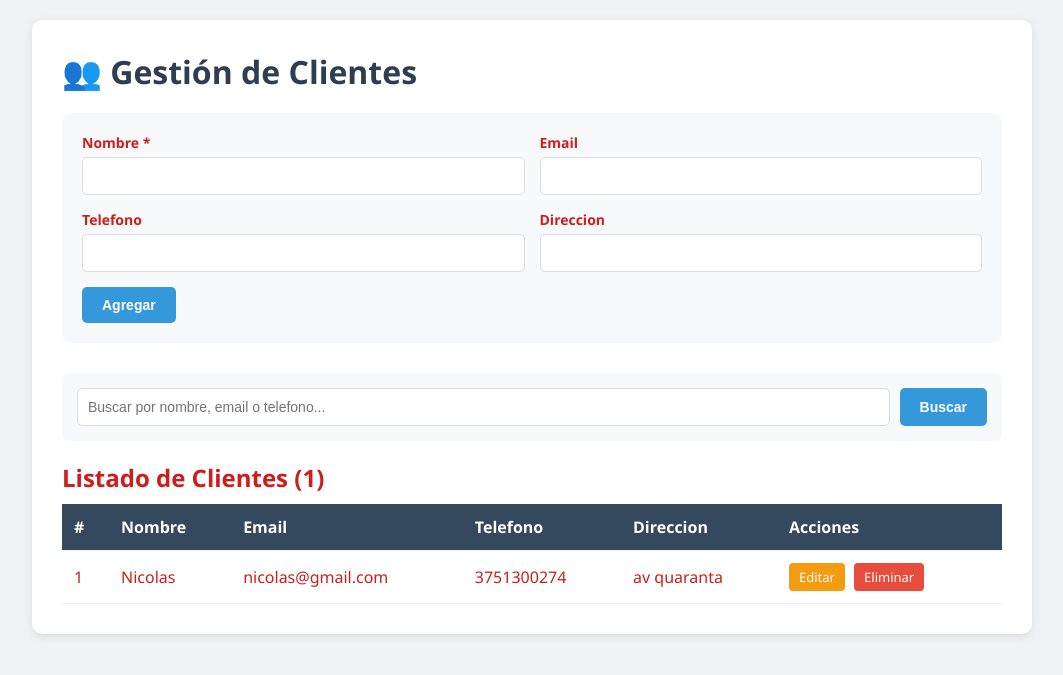
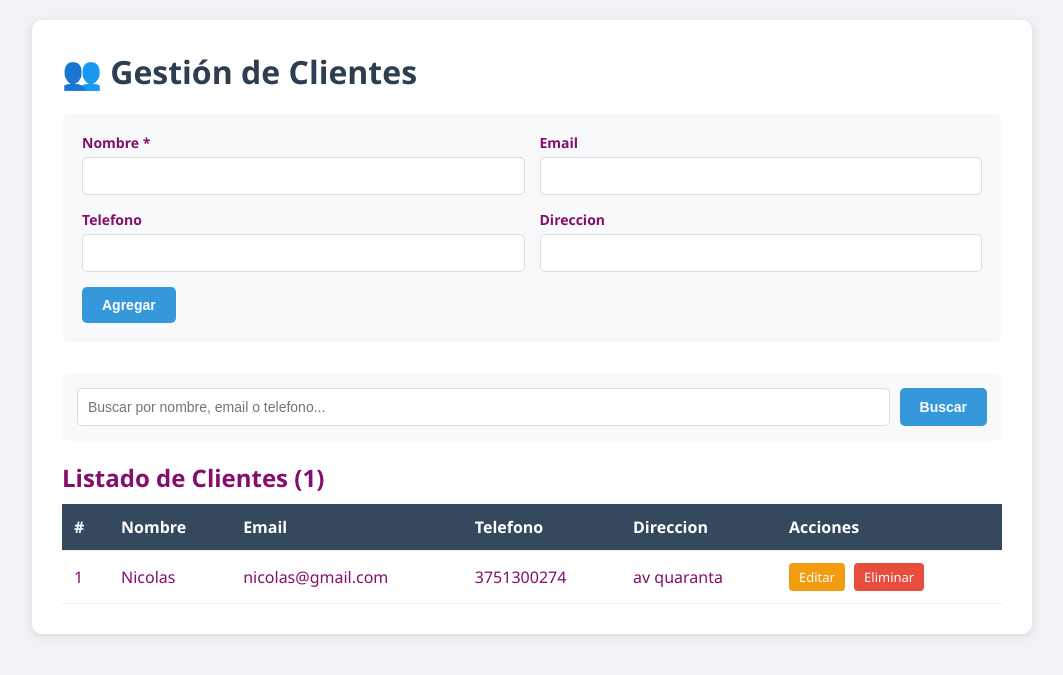
Before and after one commit to NicoMaidanaa/SistemaGestionClientes, a PHP site: page /index.php in a window 1280 px wide. Shown: the top 675 px of the page, without its empty margins (108-1171 px from the left). Run offline with PHP 8.4, Linux system fonts and the light colour scheme; data comes from the database, SQL or seed files in the repository.

Commit message:
cambio de color

```diff
--- a/index.php
+++ b/index.php
@@ -103,7 +103,7 @@ if ($busqueda !== '') {
             font-family: 'Segoe UI', sans-serif;
             background: #f0f2f5;
             padding: 20px;
-            color: #cd1e1e;
+            color: #850d6b;
         }
 
         .container {
```
